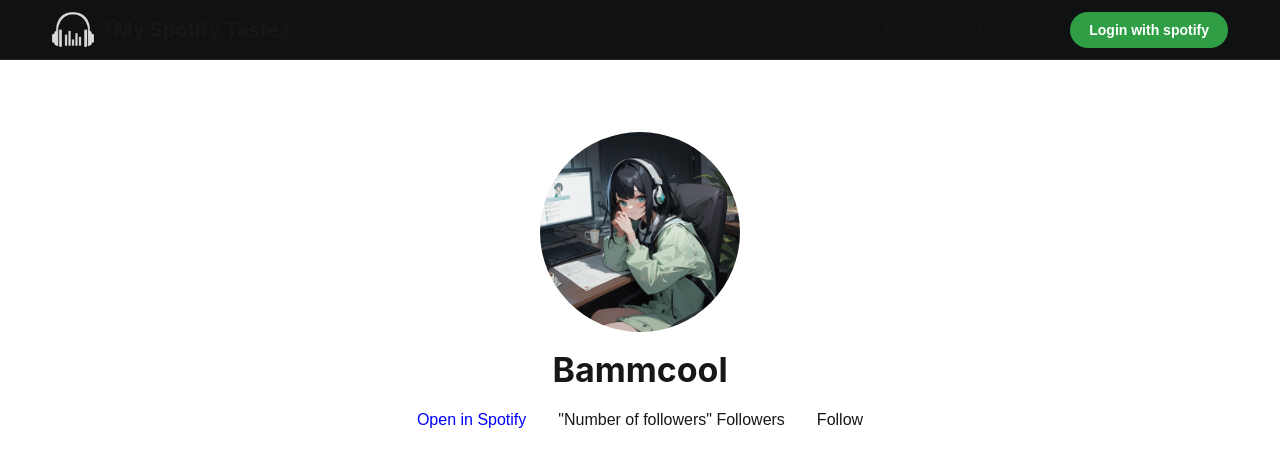
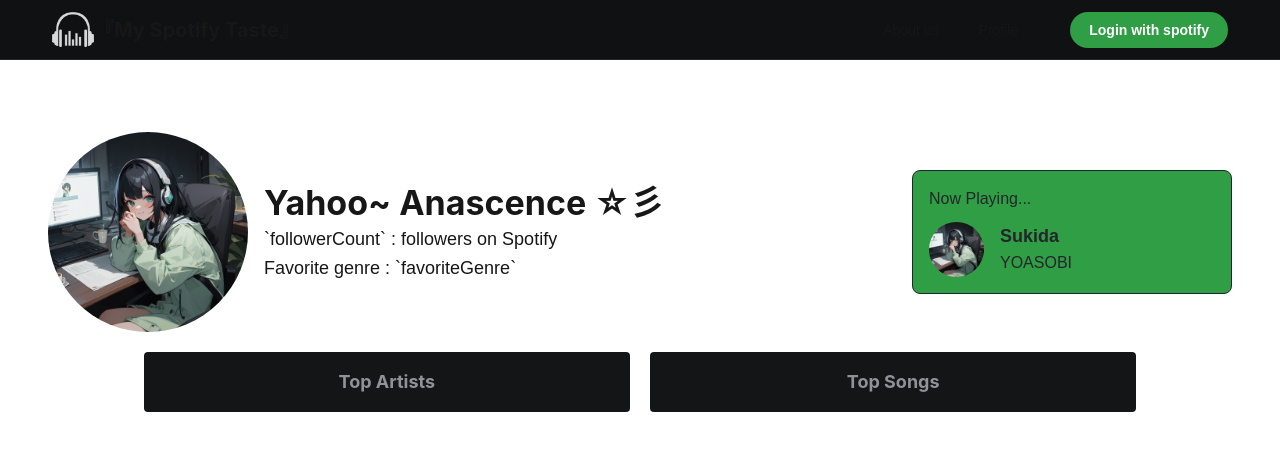
Before and after one commit to NayHtetKyaw/mySpotifyTaste, a Next.js app in the folder frontend/: page /profile in a window 1280 px wide. Shown: the top 466 px of the page. Built offline with nearby package versions, Linux system fonts and the light colour scheme.

Commit message:
adding profile components and recode in profile page

```diff
--- a/frontend/app/profile/page.tsx
+++ b/frontend/app/profile/page.tsx
@@ -1,17 +1,19 @@
-import { Container, Box } from "@mantine/core";
-import UserProfile from "@components/ui/user-profile";
+
+import { Title, Container, Text } from "@mantine/core";
+import PageHeader from "@components/ui/page-header";
+import Song from "@components/ui/user_profile/songs";
+
 
 export default function HomePage(): JSX.Element {
     return (
         <Container fluid>
-            <Box className="center">
-                <UserProfile
-                    username="Bammcool"
-                    userid="m39lo3qutpohzmpqqn1r9i6d5"
-                    avatarUrl="/assets/images/myspotifytaste.png">
-                </UserProfile>
-
-            </Box>
-        </Container >
+            <PageHeader
+                username="Anascence"
+                avatarUrl="/assets/images/myspotifytaste.png"
+                songName="Sukida"
+                artistName="YOASOBI"
+            />
+            <Song></Song>
+        </Container>
     );
 }
--- /dev/null
+++ b/frontend/components/ui/user_profile/songs.tsx
@@ -0,0 +1,31 @@
+import { Card, Group, Title } from "@mantine/core";
+
+export default function Songs(
+    {
+        songName,
+        artistName,
+    }: {
+        songName: string;
+        artistName: string;
+    }
+): JSX.Element {
+    return (
+
+        <Group justify="center" gap="lg" mt="lg">
+            <Card w="40%" className="flex items-center text-sm" >
+                <Group>
+                    <Title className="text-lg sm:text-lg">Top Artists</Title>
+
+                </Group>
+            </Card>
+
+            <Card w="40%" className="flex items-center text-sm" >
+                <Group>
+                    <Title className="text-lg sm:text-lg">Top Songs</Title>
+                </Group>
+            </Card>
+        </Group>
+
+
+    );
+}
```
Also changed, not shown: frontend/components/ui/user_profile/user-profile.tsx (renamed from frontend/components/ui/user-profile.tsx).
